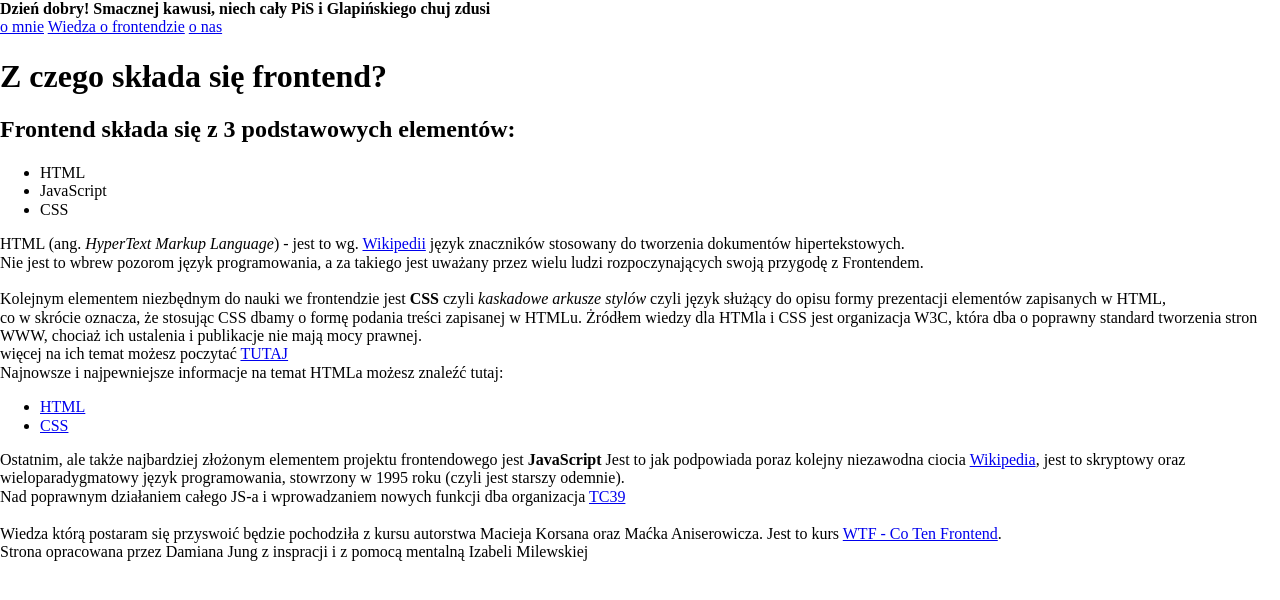
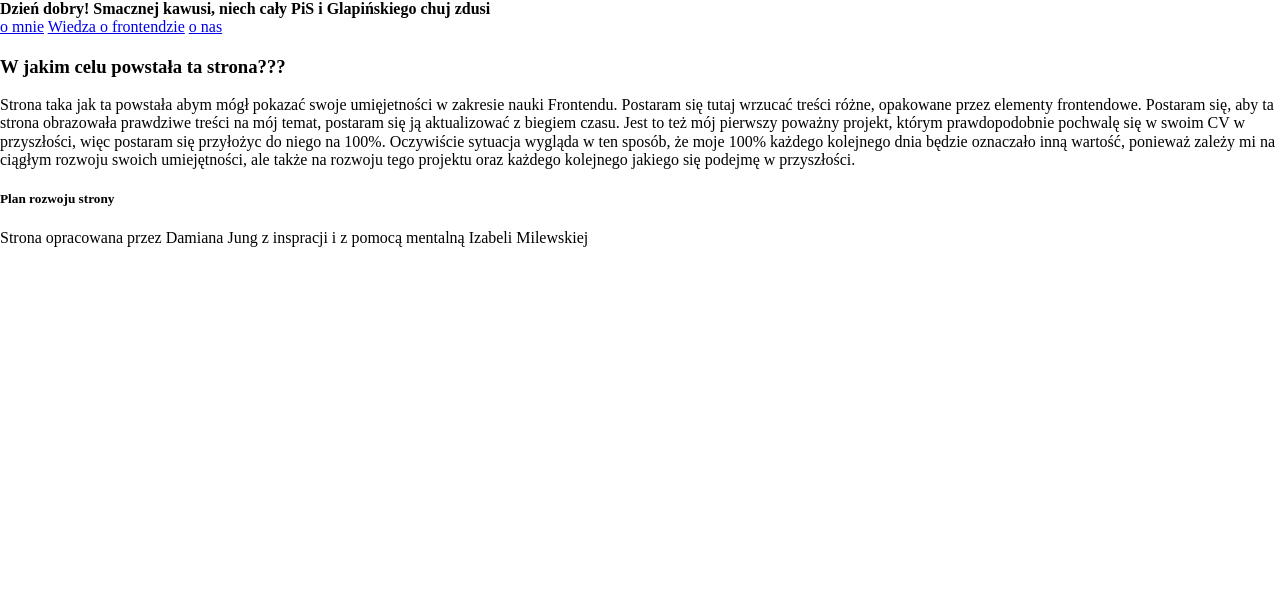
Before and after one commit to youngbeast97/homepage, a plain HTML site: page index.html in a window 1280 px wide. Drawn offline with Linux system fonts and the light colour scheme.

Commit message:
changes in main file to be continued..

```diff
--- a/index.html
+++ b/index.html
@@ -21,55 +21,20 @@
         </nav>
     </header>
 
+    <article>
 
-
-    <article >
-
-        <h1>
-            Z czego składa się frontend?
-        </h1>
-        <h2>
-        Frontend składa się z 3 podstawowych elementów:
-    </h2>
-        <ul>
-            <li>
-                HTML
-            </li>
-            <li>
-                JavaScript
-            </li>
-            <li>
-                CSS
-            </li>
-        </ul>
-
-        HTML (ang. <i>HyperText Markup Language</i>) - jest to wg. <a href="https://pl.wikipedia.org/wiki/HTML">
-            Wikipedii</a> język znaczników stosowany do tworzenia dokumentów hipertekstowych. </br> Nie jest to wbrew
-        pozorom język programowania, a za takiego jest uważany przez wielu ludzi rozpoczynających swoją przygodę z
-        Frontendem.
+        <h3>
+            W jakim celu powstała ta strona???
+        </h3>
+    <section>
+        Strona taka jak ta powstała abym mógł pokazać swoje umięjetności w zakresie nauki Frontendu. Postaram się tutaj wrzucać treści różne, opakowane przez elementy frontendowe. Postaram się, aby ta strona obrazowała prawdziwe treści na mój temat, postaram się ją aktualizować z biegiem czasu.
+        Jest to też mój pierwszy poważny projekt, którym prawdopodobnie pochwalę się w swoim CV w przyszłości, więc postaram się przyłożyc do niego na 100%. Oczywiście sytuacja wygląda w ten sposób, że moje 100% każdego kolejnego dnia będzie oznaczało inną wartość, ponieważ zależy mi na ciągłym rozwoju swoich umiejętności, ale także na rozwoju tego projektu
+        oraz każdego kolejnego jakiego się podejmę w przyszłości.
         <br>
-        <br>
-        Kolejnym elementem niezbędnym do nauki we frontendzie jest <strong>CSS</strong> czyli <em>kaskadowe arkusze
-            stylów</em> czyli język służący do opisu formy prezentacji elementów zapisanych w HTML,
-        <br> co w skrócie oznacza, że stosując CSS dbamy o formę podania treści zapisanej w HTMLu. Żródłem wiedzy dla HTMla i
-        CSS jest organizacja W3C, która dba o poprawny standard tworzenia stron WWW, chociaż ich ustalenia i publikacje
-        nie mają mocy prawnej. <br>
-        więcej na ich temat możesz poczytać <a href="https://pl.wikipedia.org/wiki/World_Wide_Web_Consortium">TUTAJ</a>
-        <br>
-        Najnowsze i najpewniejsze informacje na temat HTMLa możesz znaleźć tutaj:
-        <ul>
-            <li> <a href="https://html.spec.whatwg.org/multipage/">HTML</a></li>
-            <li> <a href="https://www.w3.org/Style/CSS/" > CSS </a></li>
-        </ul>
-
-        Ostatnim, ale także najbardziej złożonym elementem projektu frontendowego jest <b>JavaScript</b> Jest
-        to jak podpowiada poraz kolejny niezawodna ciocia <a href="https://pl.wikipedia.org/wiki/JavaScript"> Wikipedia</a>, jest to skryptowy oraz wieloparadygmatowy język programowania, stowrzony w 1995 roku (czyli jest starszy odemnie).
-        <br>
-        Nad poprawnym działaniem całego JS-a i wprowadzaniem nowych funkcji dba organizacja <a href="https://tc39.es/"> TC39</a>
-        <br>
-        <br>
-        Wiedza którą postaram się przyswoić będzie pochodziła z kursu autorstwa Macieja Korsana oraz Maćka Aniserowicza.
-        Jest to kurs <a href="https://cotenfrontend.pl/"> WTF - Co Ten Frontend</a>.
+    </section>
+    <h5>
+        Plan rozwoju strony
+    </h5>
 
     </article>
 
```
